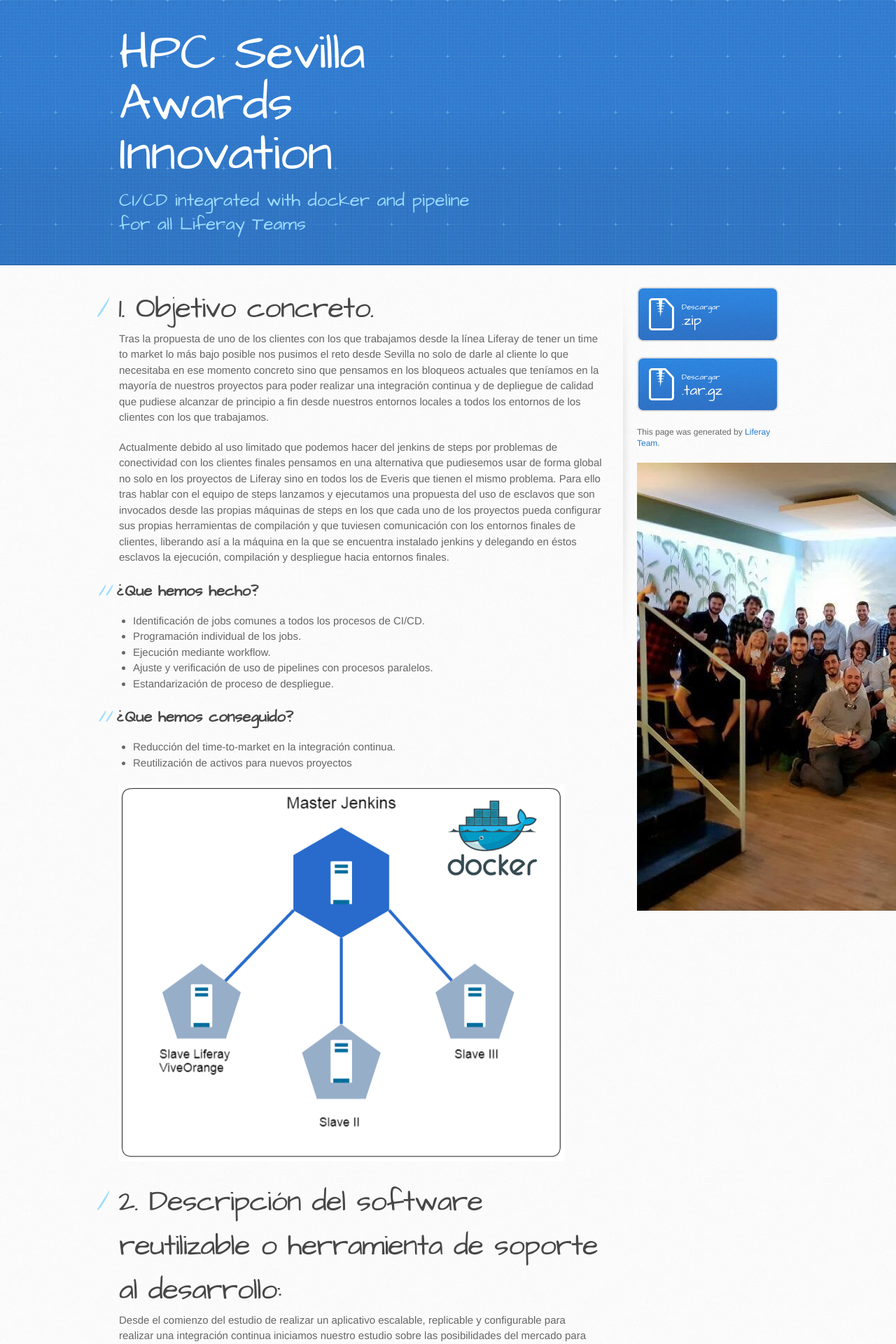
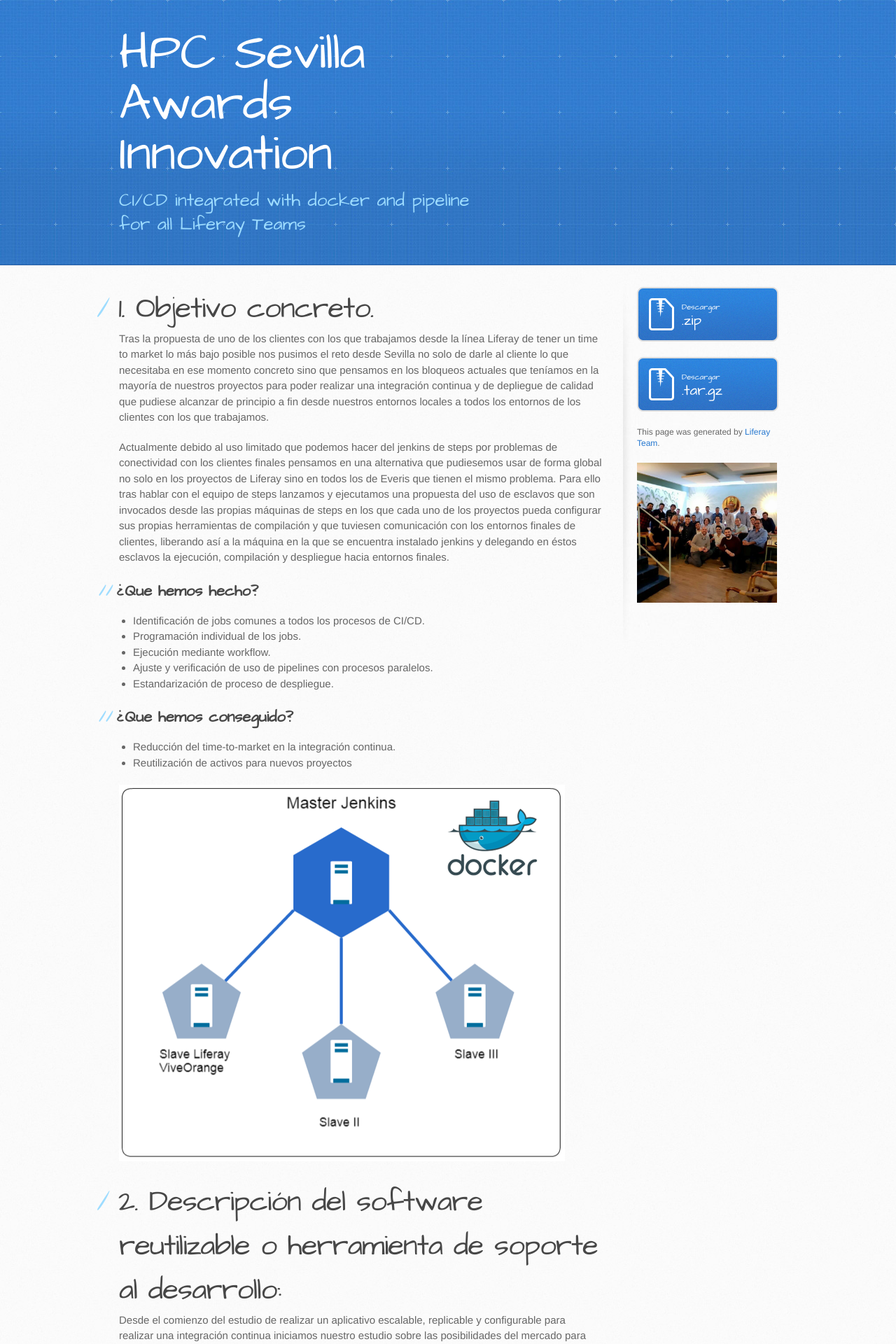
Before and after one commit to dmcisneros/dmcisneros.github.io, a Jekyll site: the page built from index.md, in a window 1280 px wide. Shown: the top 1920 px of the page at 70% size. Built offline with Jekyll 4.4.1, drawn with Linux system fonts in a browser that asks for light colours.

Commit message:
added  v6

```diff
--- a/_layouts/default.html
+++ b/_layouts/default.html
@@ -55,7 +55,7 @@
 
           <p>This page was generated by <a href="https://pages.github.com">Liferay Team</a>.</p>
           <p>
-            <img src="https://raw.githubusercontent.com/dmcisneros/dmcisneros.github.io/master/assets/images/ci/team.jpg"/>
+            <img style="width: 200px;" src="https://raw.githubusercontent.com/dmcisneros/dmcisneros.github.io/master/assets/images/ci/team.jpg"/>
           </p>
         </aside>
       </div>
```
